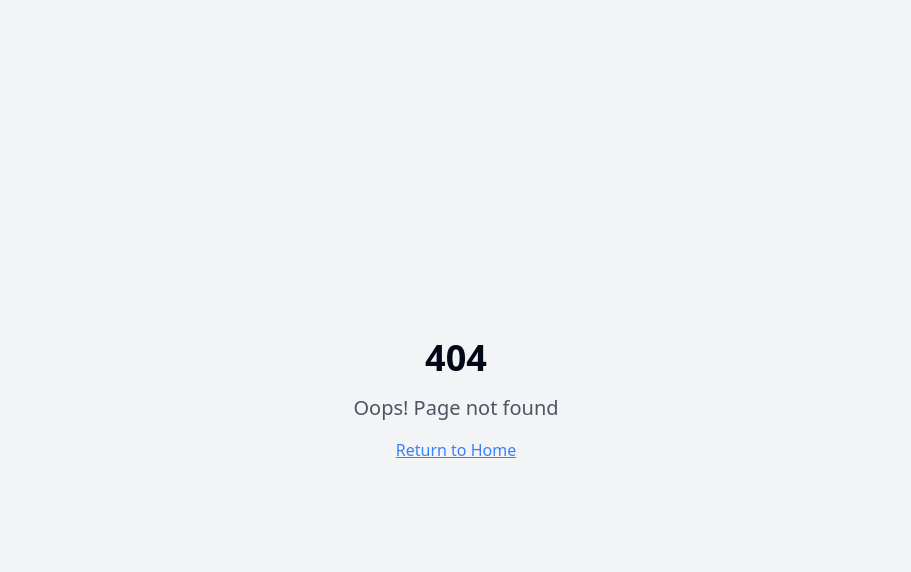
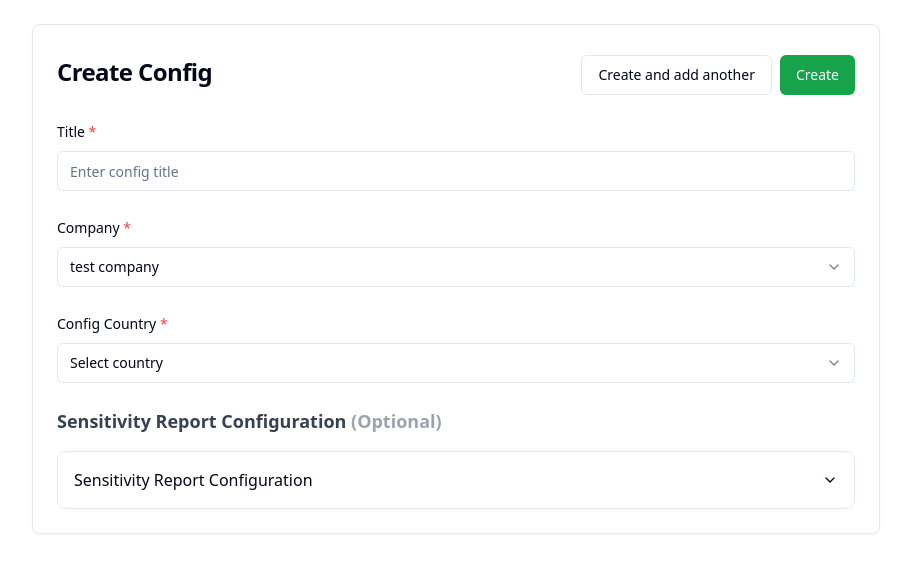
Before and after one commit to Omar2lkady/runtime-report-viewer, a React (Vite) app: page /add-config in a window 1280 px wide. Before the commit this address had no page. Shown: the top 572 px of the page, without its empty margins (184-1095 px from the left). Built offline with nearby package versions, Linux system fonts and the light colour scheme.

Commit message:
feat: Enhance Add Config page
Added "Config Country" dropdown and moved Sensitivity Analysis Report section to the Add Config page.

```diff
--- a/src/App.tsx
+++ b/src/App.tsx
@@ -1,4 +1,3 @@
-
 import { Toaster } from "@/components/ui/toaster";
 import { Toaster as Sonner } from "@/components/ui/sonner";
 import { TooltipProvider } from "@/components/ui/tooltip";
@@ -8,6 +7,7 @@ import Index from "./pages/Index";
 import DataDetails from "./pages/DataDetails";
 import Config from "./pages/Config";
 import NotFound from "./pages/NotFound";
+import AddConfig from "./pages/AddConfig";
 
 const queryClient = new QueryClient();
 
@@ -21,6 +21,7 @@ const App = () => (
           <Route path="/" element={<Index />} />
           <Route path="/data-details" element={<DataDetails />} />
           <Route path="/config" element={<Config />} />
+          <Route path="/add-config" element={<AddConfig />} />
           {/* ADD ALL CUSTOM ROUTES ABOVE THE CATCH-ALL "*" ROUTE */}
           <Route path="*" element={<NotFound />} />
         </Routes>
--- /dev/null
+++ b/src/pages/AddConfig.tsx
@@ -0,0 +1,226 @@
+
+import { useState } from "react";
+import { Button } from "@/components/ui/button";
+import { Card, CardContent, CardHeader, CardTitle } from "@/components/ui/card";
+import { Input } from "@/components/ui/input";
+import { Label } from "@/components/ui/label";
+import { Select, SelectContent, SelectItem, SelectTrigger, SelectValue } from "@/components/ui/select";
+import { Accordion, AccordionContent, AccordionItem, AccordionTrigger } from "@/components/ui/accordion";
+
+const AddConfig = () => {
+  const [title, setTitle] = useState("");
+  const [company, setCompany] = useState("");
+  const [country, setCountry] = useState("");
+
+  // Sensitivity Analysis Report Configuration state
+  const [discountRate1, setDiscountRate1] = useState("1");
+  const [discountRate2, setDiscountRate2] = useState("1");
+  const [withdrawalRates1, setWithdrawalRates1] = useState("10");
+  const [mortalitySetBack, setMortalitySetBack] = useState("10");
+  const [mortalitySetForward, setMortalitySetForward] = useState("10");
+
+  const companies = [
+    "test company",
+    "qenawy company",
+    "adnh",
+  ];
+
+  const countries = [
+    "Saudi Arabia",
+    "United Arab Emirates",
+    "Kuwait",
+    "Qatar",
+    "Bahrain",
+    "Oman",
+  ];
+
+  const handleSubmit = (e: React.FormEvent) => {
+    e.preventDefault();
+    console.log("Config created:", { title, company, country });
+  };
+
+  const handleCreateAndAddAnother = () => {
+    console.log("Create and add another config");
+    // Reset form
+    setTitle("");
+    setCompany("");
+    setCountry("");
+  };
+
+  return (
+    <div className="container mx-auto p-6 max-w-4xl">
+      <Card>
+        <CardHeader className="flex flex-row items-center justify-between">
+          <CardTitle className="text-2xl font-bold">Create Config</CardTitle>
+          <div className="flex gap-2">
+            <Button
+              variant="outline"
+              onClick={handleCreateAndAddAnother}
+            >
+              Create and add another
+            </Button>
+            <Button
+              className="bg-green-600 hover:bg-green-700 text-white"
+              onClick={handleSubmit}
+            >
+              Create
+            </Button>
+          </div>
+        </CardHeader>
+        <CardContent className="space-y-6">
+          <form onSubmit={handleSubmit} className="space-y-6">
+            {/* Title Field */}
+            <div className="space-y-2">
+              <Label htmlFor="title">
+                Title <span className="text-red-500">*</span>
+              </Label>
+              <Input
+                id="title"
+                type="text"
+                value={title}
+                onChange={(e) => setTitle(e.target.value)}
+                placeholder="Enter config title"
+                required
+              />
+            </div>
+
+            {/* Company Dropdown */}
+            <div className="space-y-2">
+              <Label htmlFor="company">
+                Company <span className="text-red-500">*</span>
+              </Label>
+              <Select value={company} onValueChange={setCompany}>
+                <SelectTrigger>
+                  <SelectValue placeholder="test company" />
+                </SelectTrigger>
+                <SelectContent>
+                  {companies.map((comp) => (
+                    <SelectItem key={comp} value={comp}>
+                      {comp}
+                    </SelectItem>
+                  ))}
+                </SelectContent>
+              </Select>
+            </div>
+
+            {/* Config Country Dropdown */}
+            <div className="space-y-2">
+              <Label htmlFor="country">
+                Config Country <span className="text-red-500">*</span>
+              </Label>
+              <Select value={country} onValueChange={setCountry}>
+                <SelectTrigger>
+                  <SelectValue placeholder="Select country" />
+                </SelectTrigger>
+                <SelectContent>
+                  {countries.map((countryOption) => (
+                    <SelectItem key={countryOption} value={countryOption}>
+                      {countryOption}
+                    </SelectItem>
+                  ))}
+                </SelectContent>
+              </Select>
+            </div>
+
+            {/* Sensitivity Analysis Report Configuration */}
+            <div className="space-y-4">
+              <h3 className="text-lg font-semibold text-gray-700">
+                Sensitivity Report Configuration <span className="text-gray-400">(Optional)</span>
+              </h3>
+
+              <Accordion type="single" collapsible className="w-full">
+                <AccordionItem value="sensitivity-config" className="border rounded-lg px-4">
+                  <AccordionTrigger className="hover:no-underline">
+                    <span className="text-base font-medium">Sensitivity Report Configuration</span>
+                  </AccordionTrigger>
+                  <AccordionContent className="pt-4">
+                    <div className="space-y-6">
+                      {/* Header Row */}
+                      <div className="grid grid-cols-3 gap-4 pb-2 border-b">
+                        <div className="font-medium text-gray-600">Sign</div>
+                        <div className="font-medium text-gray-600">Percentage</div>
+                        <div className="font-medium text-gray-600">Particulars</div>
+                      </div>
+
+                      {/* Discount Rate Row 1 */}
+                      <div className="grid grid-cols-3 gap-4 items-center">
+                        <div className="text-gray-600">(+/-)</div>
+                        <div>
+                          <Input
+                            type="number"
+                            value={discountRate1}
+                            onChange={(e) => setDiscountRate1(e.target.value)}
+                            className="w-full"
+                          />
+                        </div>
+                        <div className="text-gray-600">Discount Rate</div>
+                      </div>
+
+                      {/* Salary Increase Rate Row */}
+                      <div className="grid grid-cols-3 gap-4 items-center">
+                        <div className="text-gray-600">(+/-)</div>
+                        <div>
+                          <Input
+                            type="number"
+                            value={discountRate2}
+                            onChange={(e) => setDiscountRate2(e.target.value)}
+                            className="w-full"
+                          />
+                        </div>
+                        <div className="text-gray-600">Salary Increase Rate</div>
+                      </div>
+
+                      {/* Withdrawal Rates Row */}
+                      <div className="grid grid-cols-3 gap-4 items-center">
+                        <div className="text-gray-600">(+/-)</div>
+                        <div>
+                          <Input
+                            type="number"
+                            value={withdrawalRates1}
+                            onChange={(e) => setWithdrawalRates1(e.target.value)}
+                            className="w-full"
+                          />
+                        </div>
+                        <div className="text-gray-600">Withdrawal Rates</div>
+                      </div>
+
+                      {/* Mortality Rates set back Row */}
+                      <div className="grid grid-cols-3 gap-4 items-center">
+                        <div className="text-gray-600">(+)</div>
+                        <div>
+                          <Input
+                            type="number"
+                            value={mortalitySetBack}
+                            onChange={(e) => setMortalitySetBack(e.target.value)}
+                            className="w-full"
+                          />
+                        </div>
+                        <div className="text-gray-600">Mortality Rates set back</div>
+                      </div>
+
+                      {/* Mortality Rates set forward Row */}
+                      <div className="grid grid-cols-3 gap-4 items-center">
+                        <div className="text-gray-600">(-)</div>
+                        <div>
+                          <Input
+                            type="number"
+                            value={mortalitySetForward}
+                            onChange={(e) => setMortalitySetForward(e.target.value)}
+                            className="w-full"
+                          />
+                        </div>
+                        <div className="text-gray-600">Mortality Rates set forward</div>
+                      </div>
+                    </div>
+                  </AccordionContent>
+                </AccordionItem>
+              </Accordion>
+            </div>
+          </form>
+        </CardContent>
+      </Card>
+    </div>
+  );
+};
+
+export default AddConfig;
--- a/src/pages/Config.tsx
+++ b/src/pages/Config.tsx
@@ -1,8 +1,8 @@
-
 import { Button } from "@/components/ui/button";
 import { Card, CardContent, CardHeader, CardTitle } from "@/components/ui/card";
 import { Table, TableBody, TableCell, TableHead, TableHeader, TableRow } from "@/components/ui/table";
 import { MoreHorizontal } from "lucide-react";
+import { useNavigate } from "react-router-dom";
 
 const mockConfigs = [
   { id: 1, title: "qenawy", company: "qenawy company" },
@@ -14,12 +14,21 @@ const mockConfigs = [
 ];
 
 const Config = () => {
+  const navigate = useNavigate();
+
+  const handleAddConfig = () => {
+    navigate("/add-config");
+  };
+
   return (
     <div className="container mx-auto p-6">
       <Card>
         <CardHeader className="flex flex-row items-center justify-between">
           <CardTitle className="text-2xl font-bold">Config</CardTitle>
-          <Button className="bg-green-600 hover:bg-green-700 text-white">
+          <Button
+            className="bg-green-600 hover:bg-green-700 text-white"
+            onClick={handleAddConfig}
+          >
             Add Config
           </Button>
         </CardHeader>
```
